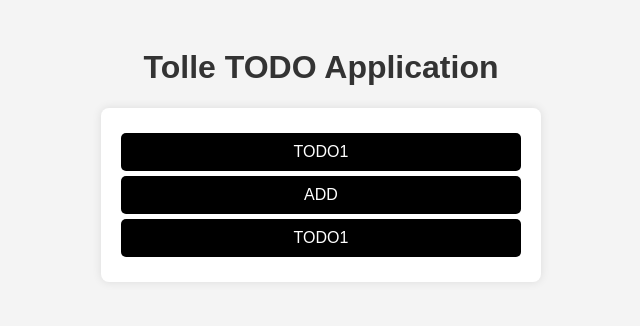
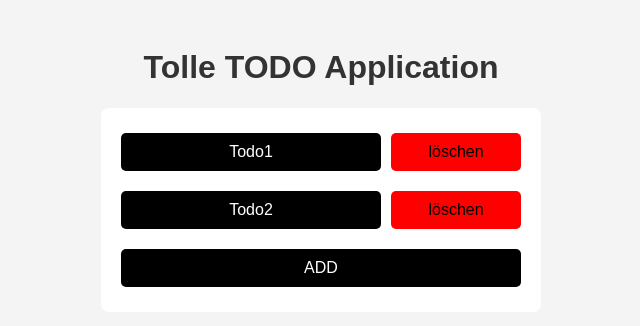
Before and after one commit to Skyluc05/Flask_IFT_Projekt, a Flask app: page /homepage in a window 1280 px wide. Shown: the top 326 px of the page, without its empty margins (319-959 px from the left). Run offline with Flask 3, Linux system fonts and the light colour scheme.

Commit message:
Homepage überarbeitet
Neue buttons in nem Grid (Delete)

```diff
--- a/templates/homepage.html
+++ b/templates/homepage.html
@@ -23,10 +23,10 @@
             box-shadow: 0 0 10px rgba(0, 0, 0, 0.1);
         }
         .todo-item {
-            display: block;
             width: 100%;
+            margin: 5px 0;
             padding: 10px;
-            margin: 5px 0;
+            text-align: center;
             border: none;
             background-color: #000;
             color: white;
@@ -37,11 +37,11 @@
 
         }
         .add-item {
-            display: block;
+            grid-column: span 2;
             width: 100%;
             padding: 10px;
             margin: 5px 0;
-            border: none;
+            border: 200px;
             background-color: #000;
             color: white;
             font-size: 16px;
@@ -60,14 +60,49 @@
         .todo-item:click{
             background-color:#000;
         }
+    .grid-container {
+            display: grid;
+            grid-template-columns: 2fr 1fr; /* 2 Teile für das Item, 1 Teil für den Button */
+            gap: 10px;
+            max-width: 400px;
+            margin: auto;
+            background: white;
+            padding: 20px;
+            border-radius: 8px;
+        }
+    .delete-btn {
+            background-color: red;
+            padding: 10px;
+            width: 100%;
+            margin: 5px 0;
+            border-radius 5px;
+            color: black;
+            font-size: 16px;
+            border: none;
+            border-radius: 5px;
+            cursor: pointer;
+            transition: background 0.3s;
+            display: flex;
+            align-items: center;
+            justify-content: center;
+        }
+                .delete-btn:hover {
+            background-color: darkred;
+        }
+
+
     </style>
 </head>
 <body>
     <h1>Tolle TODO Application</h1>
-    <div class="todo-list">
-        <button class="todo-item">TODO1</button>
+    <div class="grid-container">
+        <button class="todo-item">Todo1</button>
+        <button class="delete-btn">löschen</button>
+
+        <button class="todo-item">Todo2</button>
+        <button class="delete-btn">löschen</button>
+
         <button class="add-item">ADD</button>
-        <button class="todo-item">TODO1</button>
     </div>
 </body>
 </html>
```
Also changed, not shown: server.py (+9 -0 lines).
